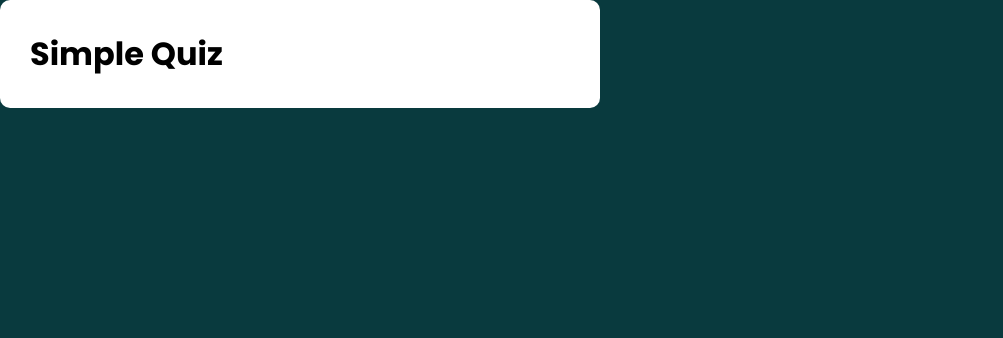
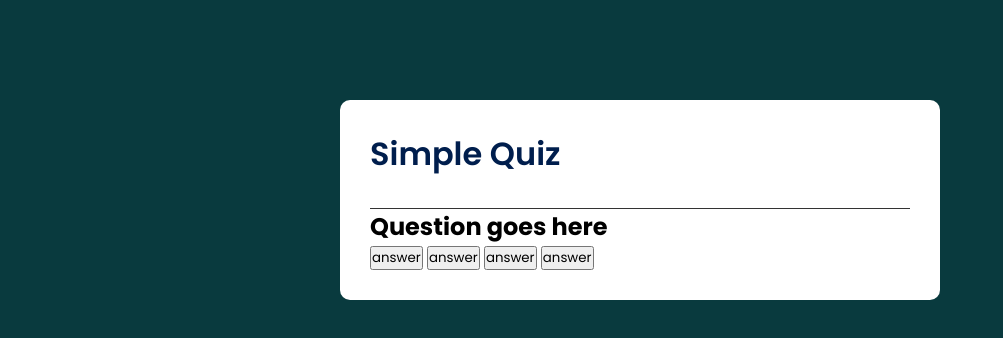
Before and after one commit to Edith505/Quiz-question, a plain HTML site: page index.html in a window 1280 px wide. Shown: the whole page, without its empty margins (0-1003 px from the left). Drawn offline with Linux system fonts and the light colour scheme.

Commit message:
class app

```diff
--- a/css/style.css
+++ b/css/style.css
@@ -1,4 +1,6 @@
 @import url('https://fonts.googleapis.com/css2?family=Poppins:ital,wght@0,300;0,400;0,500;0,600;0,700;0,800;0,900;1,400;1,600&display=swap');
+/*grenn white :#61E786
+/*pink :#F283B6*/
 
 *{
     margin: 0;
@@ -10,11 +12,20 @@
 body{
     background: #093A3E;
 }
+
 .app{
     background: #fff;
     width: 90%;
     max-width: 600px;
-    margin: 100px auto O;
+    margin: 100px auto 0;
     border-radius: 10px;
     padding: 30px;
 }
+
+.app h1{
+    font-weight: 25px;
+    color: #001E4D;
+    font-weight: 600;
+    border-bottom: 1px solid #333;
+    padding-bottom: 30px;
+}
--- a/index.html
+++ b/index.html
@@ -13,8 +13,14 @@
      <h1>Simple Quiz</h1>
       <div class="quiz">
           <h2 id="question">
-
+               Question goes here
           </h2>
+          <div id="answer-buttons">
+                <button class="btn">answer</button>
+                <button class="btn">answer</button>
+                <button class="btn">answer</button>
+                <button class="btn">answer</button>
+          </div>
       </div>
    </div>
 
```
